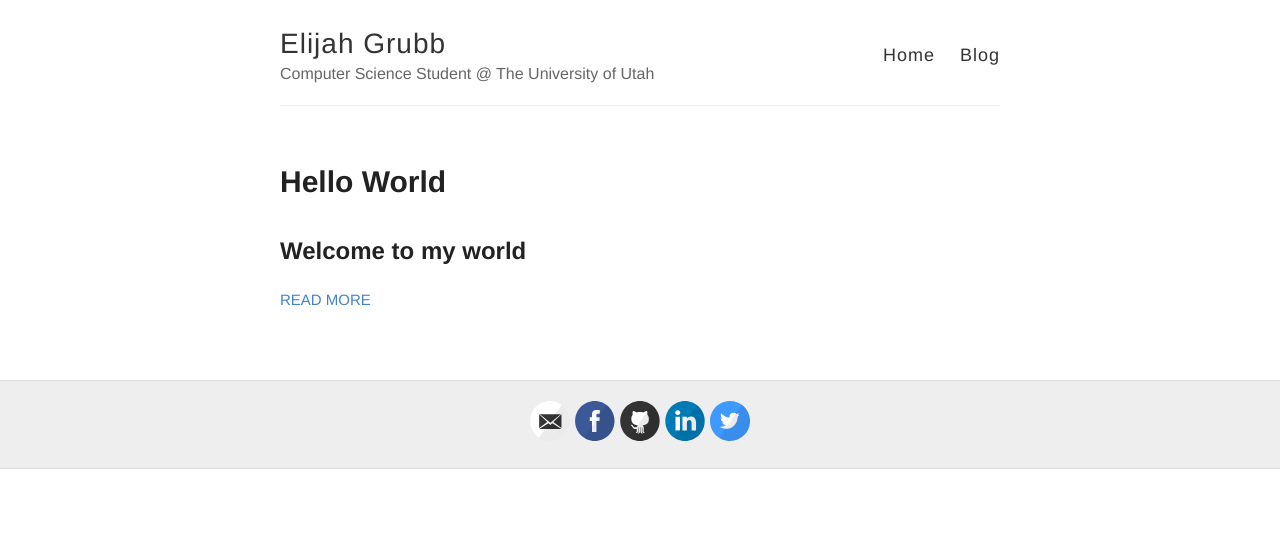
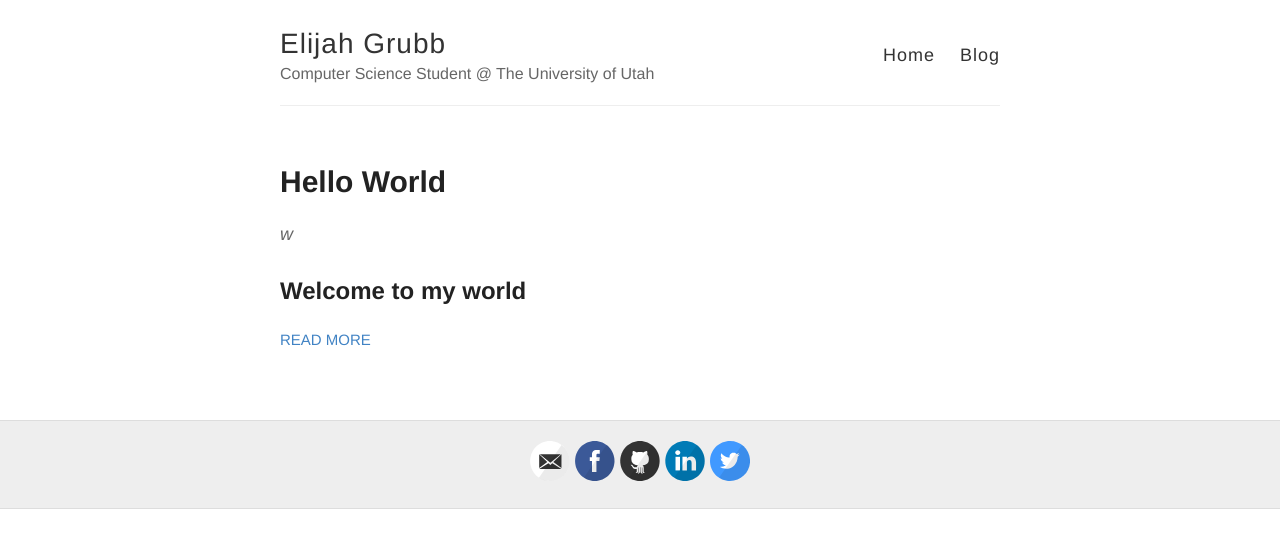
Before and after one commit to judgegrubb/judgegrubb.github.io, a Jekyll site: the page built from blog.html, in a window 1280 px wide. Shown: the top 548 px of the page. Built offline with Jekyll 4.4.1, drawn with Linux system fonts in a browser that asks for light colours; Markdown is read by kramdown in place of the engine named in the settings.

Commit message:
Update blog.html

```diff
--- a/blog.html
+++ b/blog.html
@@ -9,7 +9,7 @@ layout: default
       <h1><a href="{{ site.baseurl }}{{ post.url }}">{{ post.title }}</a></h1>
 
       <div class="date">
-        {{ page.date | date: "%B %e, %Y" }}
+        w{{ page.date | date: "%B %e, %Y" }}
       </div>
 
       <div class="entry">
```
